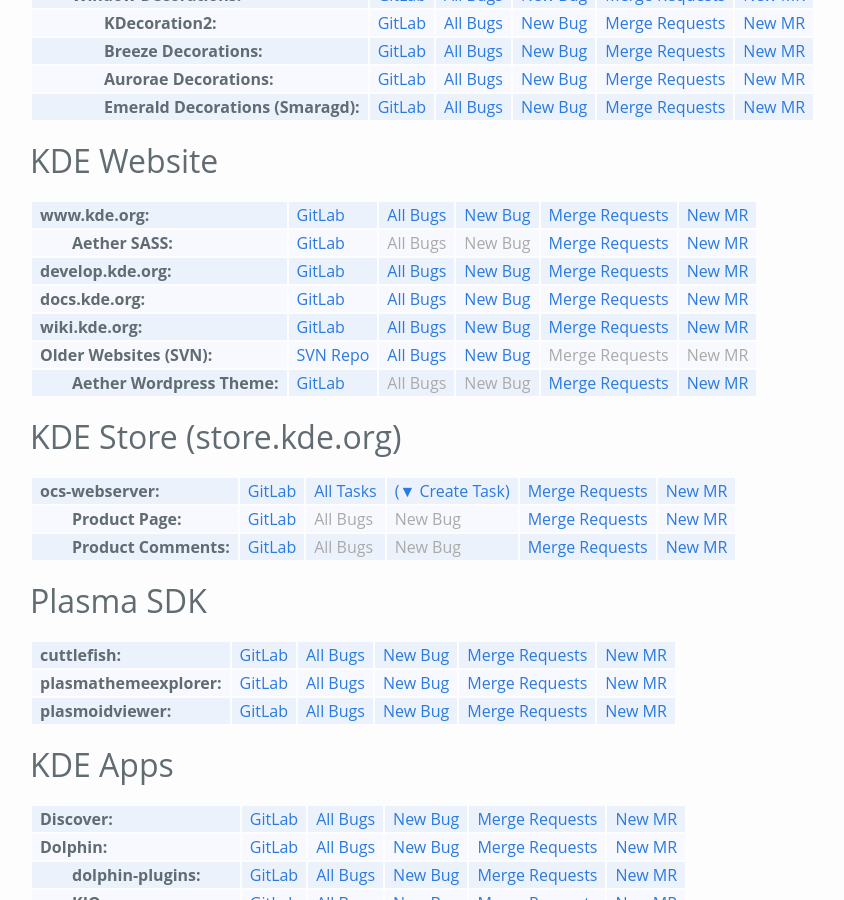
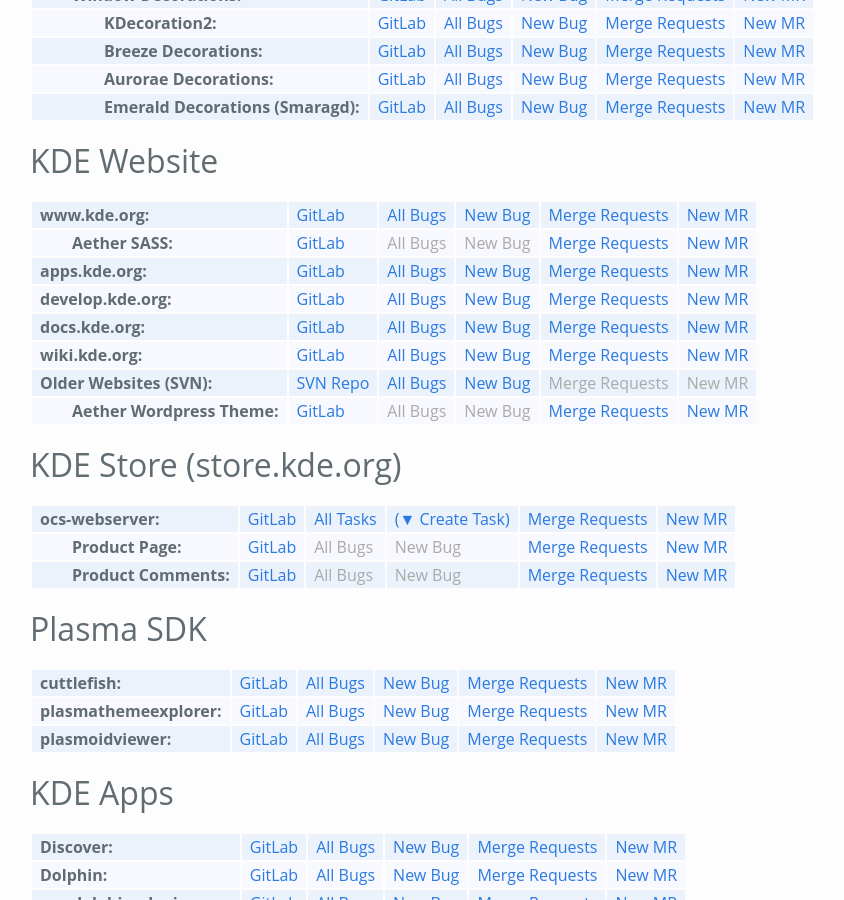
Before and after one commit to Zren/zren.github.io, a Jekyll site: the page built from kde_repos.md, in a window 1280 px wide and 900 px high, scrolled down 2966 px. Shown: the whole window, without its empty margins (0-844 px from the left). Built offline with Jekyll 4.4.1, drawn with Linux system fonts in a browser that asks for light colours; comment, search, counter and statistics services are not loaded.

Commit message:
apps.kde.org

```diff
--- a/kde_repos.md
+++ b/kde_repos.md
@@ -870,6 +870,14 @@
 			repoName='Aether SASS'
 			gitlabGroup='websites'
 			gitRepo='aether-sass'
+		%}
+	</tr>
+	<tr>
+		{% include kdeRepo.html
+			repoName='apps.kde.org'
+			gitlabGroup='websites'
+			gitRepo='apps-kde-org'
+			product='www.kde.org&component=apps.kde.org'
 		%}
 	</tr>
 	<tr>
```
